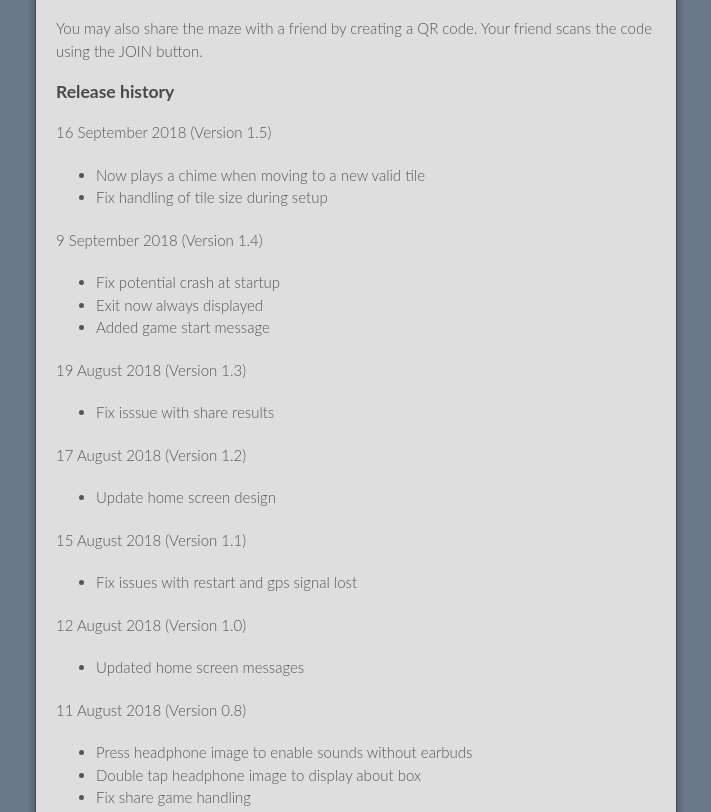
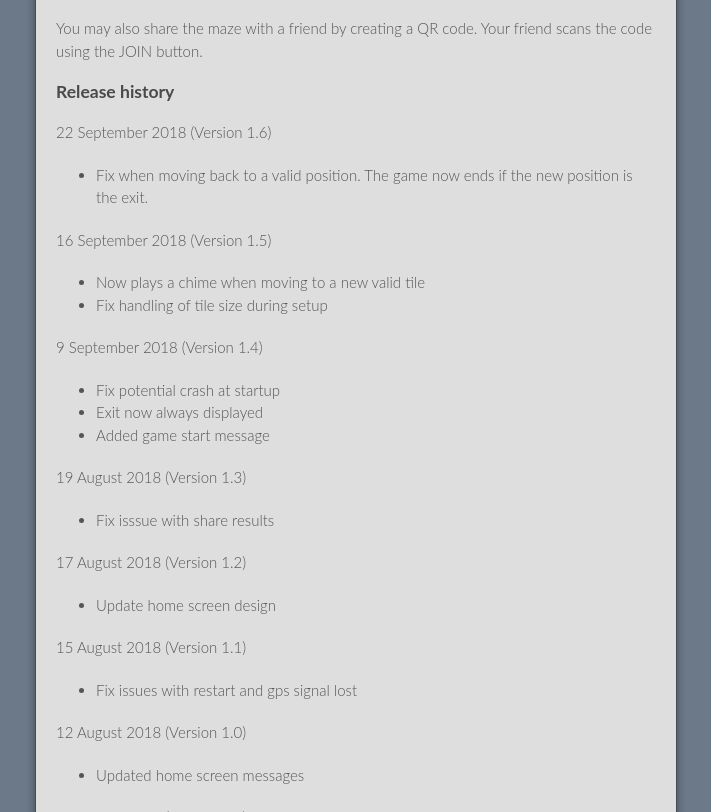
Before and after one commit to chrisws/chrisws.github.io, a plain HTML site: page aircave.html in a window 1280 px wide. Shown: the part 2147-2959 px from the top of the page, without its empty margins (284-995 px from the left). Drawn offline with Linux system fonts and the light colour scheme.

Commit message:
bump version

```diff
--- a/aircave.html
+++ b/aircave.html
@@ -33,6 +33,10 @@
 <p>You may share your game score via other apps for example text or email.</p>
 <p>You may also share the maze with a friend by creating a QR code. Your friend scans the code using the JOIN button.</p>
 <h3 id="release-history">Release history</h3>
+<p>22 September 2018 (Version 1.6)</p>
+<ul>
+<li>Fix when moving back to a valid position. The game now ends if the new position is the exit.</li>
+</ul>
 <p>16 September 2018 (Version 1.5)</p>
 <ul>
 <li>Now plays a chime when moving to a new valid tile</li>
@@ -119,7 +123,7 @@
 </div>
       </section>
 <footer>
-  <p>This page was last edited on Mon, 10 Sep 2018 07:06:59 +1000
+  <p>This page was last edited on Sat, 22 Sep 2018 17:59:05 +1000
 </p>
 </footer>
     </div>
```
